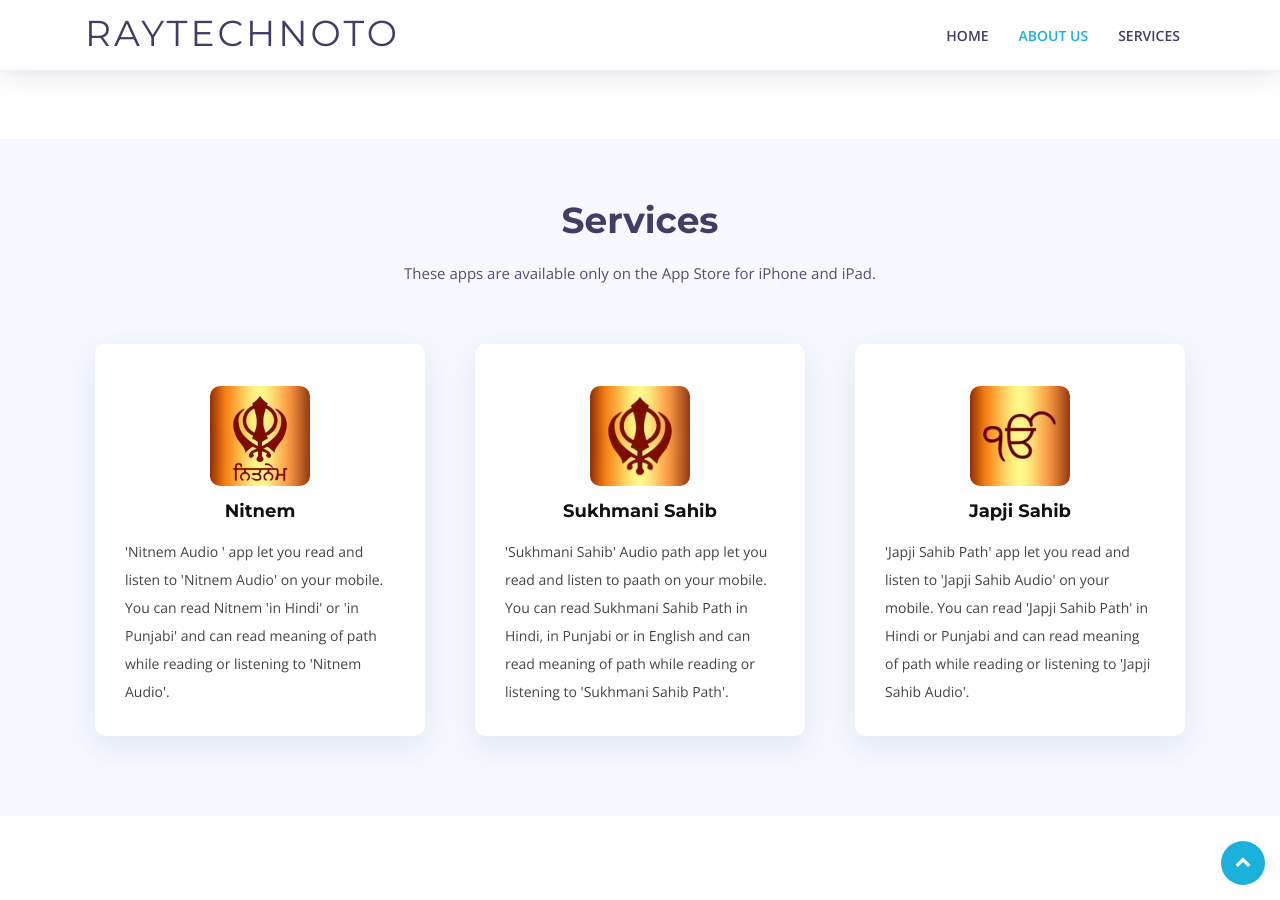
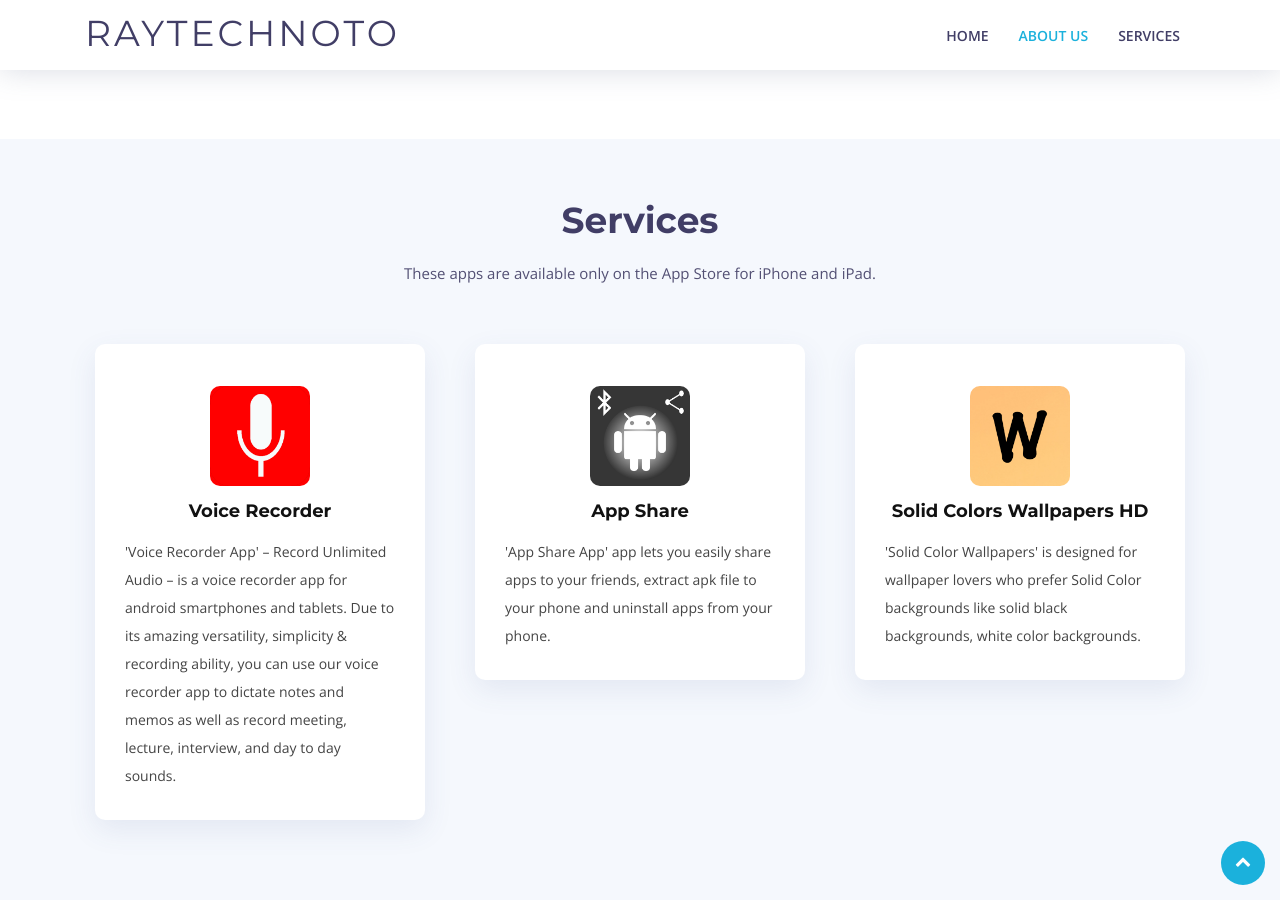
Before and after one commit to raytechnoto/html, a Jekyll site: the page index.html, which Jekyll copies as it is, in a window 1280 px wide and 900 px high, scrolled down 1264 px. Built offline with Jekyll 4.4.1, drawn with Linux system fonts in a browser that asks for light colours; some web fonts are replaced.

Commit message:
added raytechnoto links

```diff
--- a/index.html
+++ b/index.html
@@ -94,25 +94,25 @@
           <p>These apps are available only on the App Store for iPhone and iPad.</p>
         </header>
         <div class="row">
-          <div class="col-md-6 col-lg-4 wow bounceInUp" data-wow-duration="1.4s">
+           <div class="col-md-6 col-lg-4 wow bounceInUp" data-wow-duration="1.4s">
             <div class="box">
-              <div class="icon"><a href="" class="scrollto"><img src="img/nitnem.png" class="img-fluid"></a></div>
-              <h4 class="title"><a href="">Nitnem</a></h4>
-              <p class="description">'Nitnem Audio ' app let you read and listen to 'Nitnem Audio' on your mobile. You can read Nitnem 'in Hindi' or 'in Punjabi' and can read meaning of path while reading or listening to 'Nitnem Audio'.</p>
+              <div class="icon"><a href="" class="scrollto"><img src="img/voice.png" class="img-fluid"></a></div>
+              <h4 class="title"><a href="https://play.google.com/store/apps/details?id=com.raytechnoto.glab.voicerecorder&hl=en">Voice Recorder</a></h4>
+              <p class="description">'Voice Recorder App' – Record Unlimited Audio – is a voice recorder app for android smartphones and tablets. Due to its amazing versatility, simplicity & recording ability, you can use our voice recorder app to dictate notes and memos as well as record meeting, lecture, interview, and day to day sounds.</p>
             </div>
           </div>
           <div class="col-md-6 col-lg-4 wow bounceInUp" data-wow-duration="1.4s">
             <div class="box">
-              <div class="icon"><a href="" class="scrollto"><img src="img/sukhmanisahib.png" class="img-fluid"></a></div>
-              <h4 class="title"><a href="">Sukhmani Sahib</a></h4>
-              <p class="description">'Sukhmani Sahib' Audio path app let you read and listen to paath on your mobile. You can read Sukhmani Sahib Path in Hindi, in Punjabi or in English and can read meaning of path while reading or listening to 'Sukhmani Sahib Path'.</p>
+              <div class="icon"><a href="https://play.google.com/store/apps/details?id=com.raytechnoto.glab.appshare&hl=en" class="scrollto"><img src="img/appshare.png" class="img-fluid"></a></div>
+              <h4 class="title"><a href="">App Share</a></h4>
+              <p class="description">'App Share App' app lets you easily share apps to your friends, extract apk file to your phone and uninstall apps from your phone.</p>
             </div>
           </div>
           <div class="col-md-6 col-lg-4 wow bounceInUp" data-wow-delay="0.1s" data-wow-duration="1.4s">
             <div class="box">
-              <div class="icon"><a href="" class="scrollto"><img src="img/japjisahib.png" class="img-fluid"></a></div>
-              <h4 class="title"><a href="">Japji Sahib</a></h4>
-              <p class="description">'Japji Sahib Path' app let you read and listen to 'Japji Sahib Audio' on your mobile. You can read 'Japji Sahib Path' in Hindi or Punjabi and can read meaning of path while reading or listening to 'Japji Sahib Audio'.</p>
+              <div class="icon"><a href="" class="scrollto"><img src="img/solid.png" class="img-fluid"></a></div>
+              <h4 class="title"><a href="https://play.google.com/store/apps/details?id=com.raytechnoto.glab.solidwallpapers&hl=en">Solid Colors Wallpapers HD</a></h4>
+              <p class="description">'Solid Color Wallpapers' is designed for wallpaper lovers who prefer Solid Color backgrounds like solid black backgrounds, white color backgrounds.</p>
             </div>
           </div>
          <!-- <div class="col-md-6 col-lg-4 wow bounceInUp" data-wow-delay="0.2s" data-wow-duration="1.4s">
```
